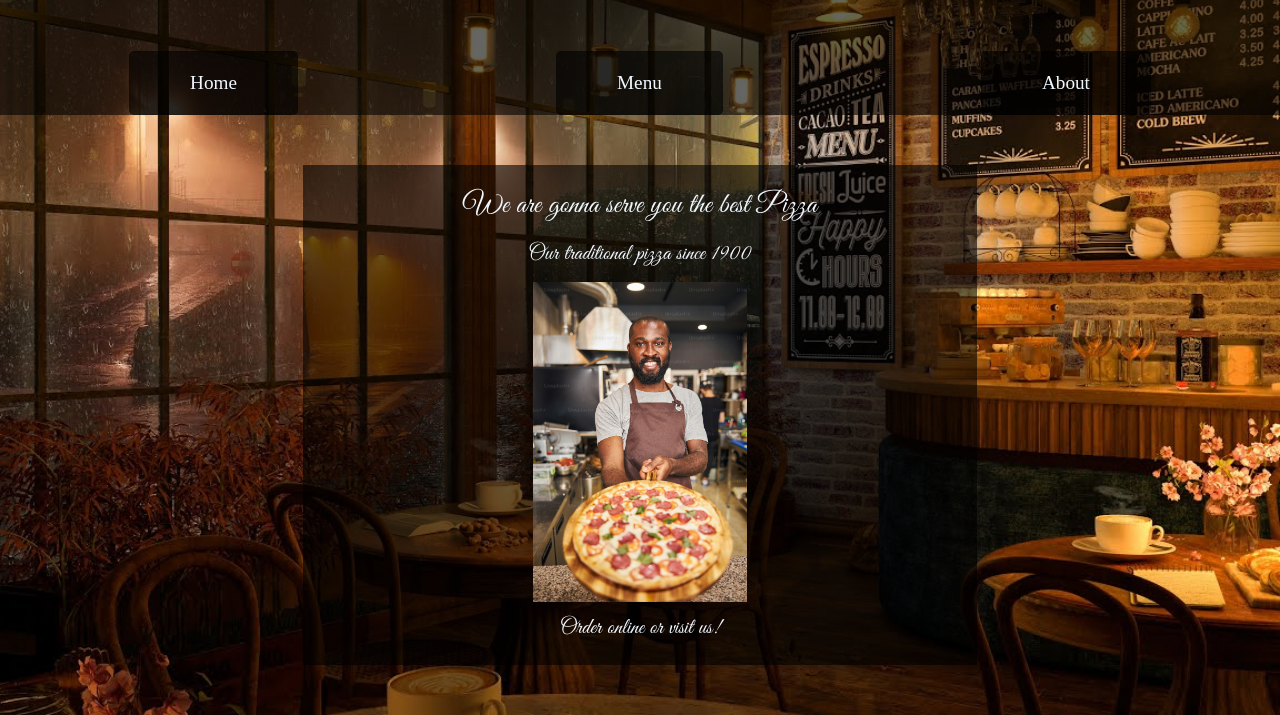
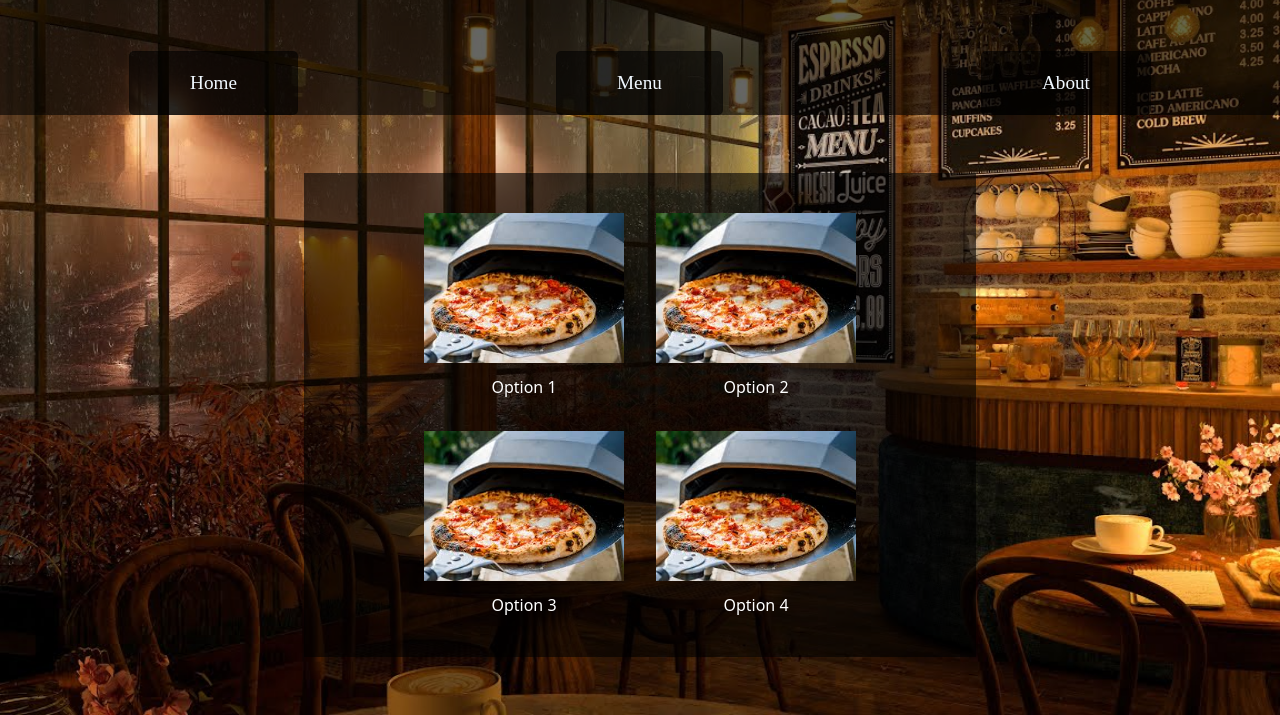
Before and after one commit to Yocker64/restaurant-page, a website built with webpack: page src/template.html in a window 1280 px wide. Both pictures are taken after a click on the button "Menu". Shown: the part 85-800 px from the top of the page. Built offline with nearby package versions, Linux system fonts and the light colour scheme.

Commit message:
Add Menu loader and About page loaded with the buttons from the nav, menu options and about page finished

```diff
--- a/src/index.js
+++ b/src/index.js
@@ -1,27 +1,29 @@
 import myImage from "./img/background-main.jpg";
-import chefPic from "./img/chef.jpeg";  // 👈 import chef image
+import chefPic from "./img/chef.jpeg";
+import pizzaPic from "./img/pizza.jpeg";
+import locationPic from "./img/restaurant-location.png";
 import './styles/fontsAndReset.css';
 import './styles/styles.css';
 
-document.body.style.backgroundImage = `url(${myImage})`;
-document.body.style.backgroundSize = "cover";
-document.body.style.backgroundRepeat = "no-repeat";
-
 const content = document.getElementById("content");
 
-function LoadHome() {
+
+function loadHome() {
+    content.innerHTML = ""; // Clear previous content if needed
     let desc = document.createElement("div");
     let subtitle = document.createElement("h2");
-    let subSubtitle1= document.createElement("h3");
-    let subSubtitle2= document.createElement("h3");
+    let subSubtitle1 = document.createElement("h3");
+    let subSubtitle2 = document.createElement("h3");
     let chefImage = document.createElement("img");
-    chefImage.setAttribute("id","chefImage");
-    chefImage.src = chefPic; // Set the source
-    desc.setAttribute("id","desc");
+
+    chefImage.setAttribute("id", "chefImage");
+    chefImage.src = chefPic;
+    desc.setAttribute("id", "desc");
 
     subtitle.textContent = "We are gonna serve you the best Pizza";
     subSubtitle1.textContent = "Our traditional pizza since 1900";
-    subSubtitle2.textContent = "Order online or visit us!"
+    subSubtitle2.textContent = "Order online or visit us!";
+
     desc.appendChild(subtitle);
     desc.appendChild(subSubtitle1);
     desc.appendChild(chefImage);
@@ -30,4 +32,68 @@ function LoadHome() {
     content.appendChild(desc);
 }
 
-LoadHome(); // 👈 call the function
+function createOption( name) {
+    let pizzaImg = document.createElement("img");
+    pizzaImg.src = pizzaPic;
+    let option = document.createElement("div");
+    let desc = document.createElement("p");
+    desc.textContent=name;
+    option.setAttribute("class","option");
+    pizzaImg.alt = name;
+    option.appendChild(pizzaImg);
+    option.appendChild(desc);
+
+    return option;
+}
+
+function loadMenu() {
+
+
+    content.innerHTML = ""; // Clear previous content if needed
+    let menu = document.createElement("div");
+    menu.setAttribute("id","menu");
+    for (let i = 0; i < 4; i++) {
+        menu.appendChild(createOption("Option " +(i+1)))
+    }
+    content.appendChild(menu);
+
+}
+
+function loadAbout() {
+    content.innerHTML = ""; // Clear previous content if needed
+    let desc = document.createElement("div");
+    let subtitle = document.createElement("h2");
+    let subSubtitle1 = document.createElement("h3");
+    let subSubtitle2 = document.createElement("h3");
+    let location = document.createElement("img");
+
+    location.setAttribute("id", "locationImg");
+    location.src = locationPic;
+    desc.setAttribute("id", "desc");
+
+    subtitle.textContent = "Call us to: 123-456-7890";
+    subSubtitle1.textContent = "We are located at: Around the corner";
+    subSubtitle2.textContent = "Order online or visit us!";
+
+    desc.appendChild(subtitle);
+    desc.appendChild(subSubtitle1);
+    desc.appendChild(location);
+    desc.appendChild(subSubtitle2);
+
+    content.appendChild(desc);
+}
+
+document.addEventListener("DOMContentLoaded", () => {
+    document.body.style.backgroundImage = `url(${myImage})`;
+    document.body.style.backgroundSize = "cover";
+    document.body.style.backgroundRepeat = "no-repeat";
+
+    const homeButton = document.getElementById("homeButton");
+    const menuButton = document.getElementById("menuButton");
+    const aboutButton = document.getElementById("aboutButton");
+
+    homeButton.addEventListener("click", loadHome);
+    menuButton.addEventListener("click", loadMenu);
+    aboutButton.addEventListener("click", loadAbout);
+    loadHome(); // load Home by default
+});
--- a/src/styles/styles.css
+++ b/src/styles/styles.css
@@ -59,7 +59,8 @@ button:hover{
     height: 75vh;
 }
 
-#chefImage{
+#chefImage,
+#locationImg{
     height: 40vh;
 }
 
@@ -72,3 +73,29 @@ button:hover{
     gap: 10px;
     background-color: rgba(0, 0, 0, 0.6);
 }
+
+#menu{
+    padding: 40px 120px;
+    display: grid;
+    grid-template-columns: 200px 200px;
+    gap: 32px;
+    background-color: rgba(0, 0, 0, 0.6);
+}
+
+.option{
+    display: flex;
+    flex-direction: column;
+    justify-content: space-between;
+    gap: 12px;
+    align-items: center;
+}
+
+.option>p{
+    color: white;
+    transition: 0.4s ease;
+}
+
+.option>p:hover{
+    font-size: 20px;
+    color: gold;
+}
--- a/src/template.html
+++ b/src/template.html
@@ -10,14 +10,31 @@
         <nav>
             <h1>Mario's Pizza</h1>
             <div id="navButtons">
-                <button id="homeButton" onclick="LoadHome()">Home</button>
+                <button id="homeButton">Home</button>
                 <button id="menuButton">Menu</button>
                 <button id="aboutButton">About</button>
             </nav>
             </div>
     </header>
     <div id="content">
-
+        <!-- <div id="menu">
+            <div class="option">
+                <img src="./img/pizza.jpeg" alt="pizza">
+                <p>Option 1</p>
+            </div>
+            <div class="option">
+                <img src="./img/pizza.jpeg" alt="pizza">
+                <p>Option 2</p>
+            </div>
+            <div class="option">
+                <img src="./img/pizza.jpeg" alt="pizza">
+                <p>Option 3</p>
+            </div>
+            <div class="option">
+                <img src="./img/pizza.jpeg" alt="pizza">
+                <p>Option 4</p>
+            </div>
+        </div> -->
     </div>
 </body>
 </html>
```
Also changed, not shown: src/img/pizza.jpeg (added), src/img/restaurant-location.png (added).
